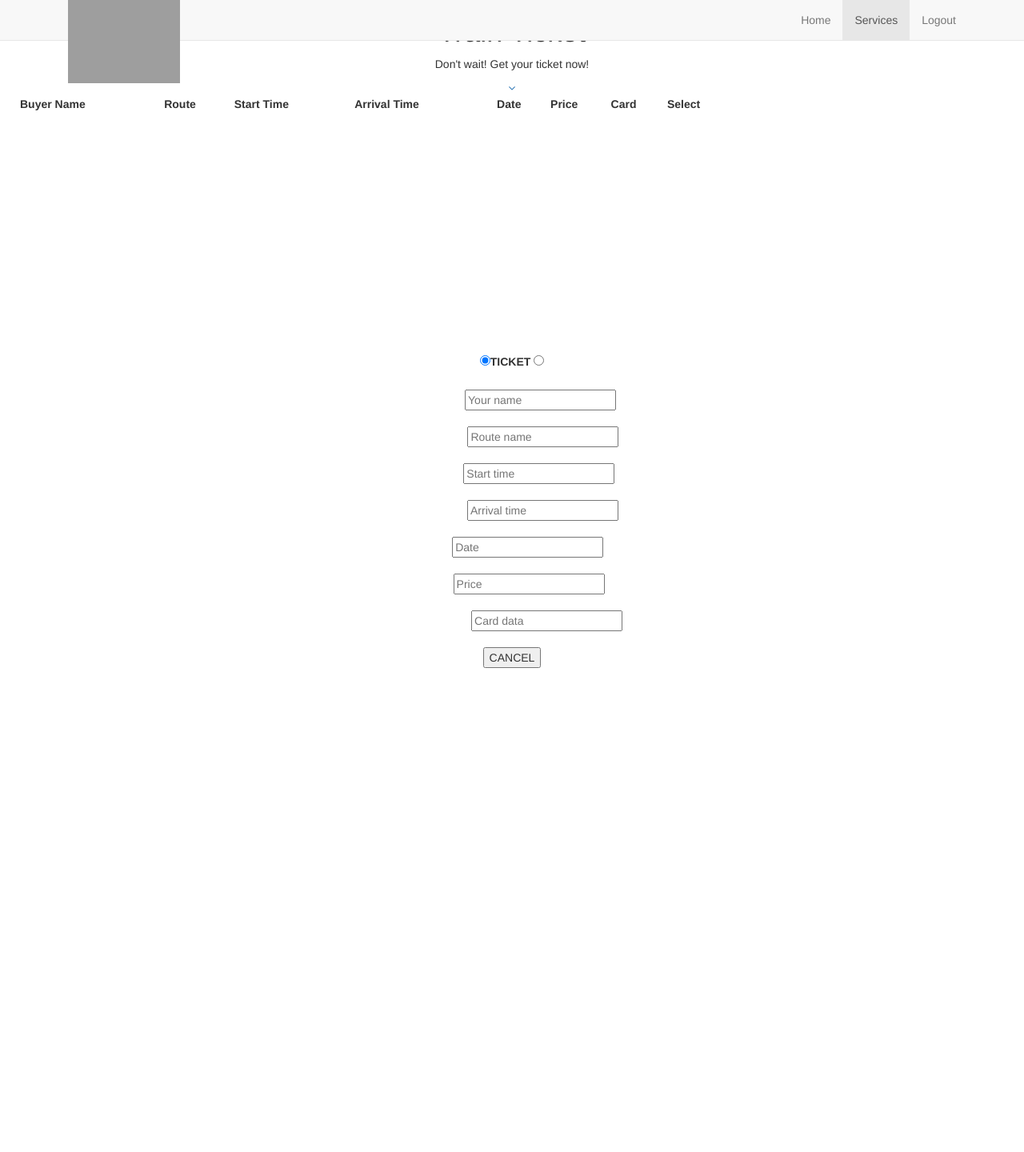
After one commit to damarismocodean/TrainTicketsBookApp, a Django app: page /Home/ViewBookings/ in a window 1280 px wide. The commit adds this page. Shown: the whole page at 80% size. Run offline with Django 4.2, Linux system fonts and the light colour scheme; a user stored in the database is signed in; tables that the repository leaves empty hold one stand-in row (values such as "Sample post"); lists and menus that the app fills with data are empty; some libraries are stand-ins or nearby versions; some web fonts are replaced; grey boxes are pictures that could not be loaded.

Commit message:
add booking and view bookings functionality and update notification system

```diff
--- a/BaseFeatures/views.py
+++ b/BaseFeatures/views.py
@@ -3,7 +3,8 @@
 from Home.models import Person
 from .forms import AddNewStation, AddNewTrain, AddNewRoute, AddNewPlanRoute, AddNewPayment, AddNewNotification, \
     DeleteTrain, \
-    ModifyTrain, DeleteStation, ModifyStation, DeleteRoute, ModifyRoute, ModifyPlanRoute, DeletePlanRoute
+    ModifyTrain, DeleteStation, ModifyStation, DeleteRoute, ModifyRoute, ModifyPlanRoute, DeletePlanRoute, \
+    AddNewBooking, DeleteBooking
 from django.template import loader
 from .models import Station, Train, Route, PlanRoute, PaymentUser, Booking, NotificationsUser
 
@@ -75,12 +76,6 @@
             plan_route.date = data['date']
             plan_route.price = data['price']
             plan_route.save()
-
-            notification = NotificationsUser()
-            notification.userID = Person.objects.get(id=1)
-            notification.message = "Added a new route"
-            notification.save()
-
         else:
             return HttpResponse('<h1>Invalid Data</h1>')
     routes = Route.objects.all()
@@ -223,6 +218,23 @@
                 plan_route.arrivalTime = data['arrivalTimeModify']
                 plan_route.date = data['dateModify']
                 plan_route.price = data['priceModify']
+
+                bookings = Booking.objects.all().filter(routeID=plan_route)
+                print(plan_route.id)
+                for book in bookings:
+                    notification = NotificationsUser()
+                    notification.userID = book.userID
+                    notification.message = \
+                        "A change has occur to rezervation: " \
+                        + str(plan_route.routeID.route_name) \
+                        + " ,start time: " + str(plan_route.startTime) \
+                        + " , arrival time: " + str(plan_route.arrivalTime) \
+                        + " ,date: " + str(plan_route.date) \
+                        + " ,price: " + str(plan_route.price)
+                    print(notification.message)
+                    print(notification.userID.id)
+                    notification.save()
+
                 plan_route.save()
             else:
                 return HttpResponse('<h1>Invalid Data</h1>')
@@ -230,13 +242,67 @@
             modify_form = ModifyPlanRoute()
             delete_form = DeletePlanRoute(request.POST)
             if delete_form.is_valid():
-                print("delete form is valid")
                 data = delete_form.cleaned_data
                 id = data['hiddenIdDelete']
                 plan_route = PlanRoute.objects.get(pk=id)
+                second_route = plan_route
+
+                bookings = Booking.objects.all().filter(routeID=second_route)
+                print(plan_route.routeID.id)
+                for book in bookings:
+                    notification = NotificationsUser()
+                    notification.userID = book.userID
+                    notification.message = \
+                        "A change has occur to rezervation:" \
+                        + str(second_route.routeID.route_name) \
+                        + " has been deleted"
+                    print(notification.message)
+                    print(notification.userID.id)
+                    notification.save()
+
                 plan_route.delete()
             else:
                 return HttpResponse('<h1>Invalid Data</h1>')
     plan_routes = PlanRoute.objects.all()
     routes = Route.objects.all()
     return HttpResponse(template.render({'plan_routes': plan_routes, 'routes': routes}, request))
+
+def add_new_booking(request):
+    template = loader.get_template('Booking.html')
+    if request.method == 'POST':
+            form = AddNewBooking(request.POST)
+            if form.is_valid():
+                data = form.cleaned_data
+                booking = Booking()
+                if request.user.is_authenticated:
+                     booking.userID = Person.objects.get(pk=request.user.id - 1)
+                     id = data['hiddenId']
+                     plan_route = PlanRoute.objects.get(pk=id)
+                     booking.routeID = plan_route
+                     print(booking.routeID.id)
+                     booking.paymentID = PaymentUser.objects.get(pk=data['cardName'])
+                     booking.save()
+                else:
+                    print("the user is not authenticated")
+            else:
+                return HttpResponse('<h1>Invalid Data</h1>')
+    if request.user.is_authenticated:
+        personA=Person.objects.get(pk=request.user.id - 1)
+        payments=PaymentUser.objects.all().filter(userID=personA)
+        plannedroutes=PlanRoute.objects.all()
+    return HttpResponse(template.render({'personA': personA, 'payments': payments, 'routes':plannedroutes}, request))
+
+def view_bookings(request):
+    template = loader.get_template('ViewBookings.html')
+    if request.method == 'POST':
+        form = DeleteBooking(request.POST)
+        if form.is_valid():
+            data = form.cleaned_data
+            id = data['hiddenId']
+            book=Booking.objects.get(pk=id)
+            book.delete()
+        else:
+            return HttpResponse('<h1>Invalid Data</h1>')
+    if request.user.is_authenticated:
+        bookings=Booking.objects.all().filter(userID=request.user.id - 1)
+    return HttpResponse(template.render({'bookings' : bookings}, request))
--- a/Home/urls.py
+++ b/Home/urls.py
@@ -17,4 +17,6 @@
     path('ViewStations/', basefeatures_views.view_stations),
     path('ViewRoutes/', basefeatures_views.view_routes),
     path('ViewPlanRoutes/', basefeatures_views.view_plan_routes),
+    path('Booking/',basefeatures_views.add_new_booking),
+    path('ViewBookings/',basefeatures_views.view_bookings)
 ]
--- a/TrainTicketsBookApp/settings.py
+++ b/TrainTicketsBookApp/settings.py
@@ -81,7 +81,7 @@
         'ENGINE': 'django.db.backends.postgresql_psycopg2',
         'NAME': 'TrainSystemDatabase',
         'USER': 'postgres',
-        'PASSWORD': 'root',
+        'PASSWORD': 'postgrest',
         'HOST': 'localhost',
         'PORT': '5432',
     }
--- /dev/null
+++ b/templates/ViewBookings.html
@@ -0,0 +1,166 @@
+{% extends 'Base.html' %}
+
+{%block style%}
+
+{% load static %}
+  <link rel="stylesheet" type="text/css" href="{%static 'css/table.css'%}">
+
+<style>
+
+table {
+	width: 900px;
+}
+
+.box {
+    max-width: 950px;
+    min-height: 280px;
+}
+
+.login-box {
+    max-width: 590px;
+    min-height: 1000px;
+}
+.button-select {
+  line-height: 1;
+  display: inline-block;
+  font-size: 1.2rem;
+  text-decoration: none;
+  border-radius: 5px;
+  color: #fff;
+  padding: 8px;
+  background-color: darken($subtle,5%);
+}
+</style>
+
+
+{%endblock%}
+
+{%block content%}
+<section id="service" class="section-padding">
+
+
+    <div class="box">
+        <center>
+            <table >
+                <thead>
+                <tr>
+                    <th>Buyer Name</th>
+                    <th>Route</th>
+                    <th>Start Time</th>
+                    <th>Arrival Time</th>
+                    <th>Date</th>
+                    <th>Price</th>
+                    <th>Card</th>
+                    <th>Select</th>
+                </tr>
+                </thead>
+                <tbody>
+
+                {% for i in bookings %}
+                <tr>
+                    <td class="userName">{{i.userID.name}}</td>
+                    <td class="routeName">{{i.routeID.routeID.route_name}}</td>
+                    <td class="startTime">{{i.routeID.startTime}}</td>
+                    <td class="arrivalTime">{{i.routeID.arrivalTime}}</td>
+                    <td class="date">{{i.routeID.date}}</td>
+                    <td class="price">{{i.routeID.price}}</td>
+                    <td class="cardData">{{i.paymentID.cardName}}</td>
+                    <td> <button class="btn btn-select" onclick="myFunction(this, {{i.id}})">Select</button> </td>
+                </tr>
+                {% endfor %}
+
+
+
+                </tbody>
+            </table>
+        </center>
+    </div>
+
+    <br>
+    <br>
+
+<center>
+
+        <div class="card">
+            <div class="login-box">
+                <div class="login-snip"> <input id="tab-1" type="radio" name="tab" class="sign-in" checked><label for="tab-1" class="tab">TICKET</label> <input id="tab-2" type="radio" name="tab" class="sign-up"><label for="tab-2" class="tab"></label>
+                    <div class="login-space">
+                        <form action="" method="POST">
+                            {% csrf_token %}
+                            <div class="login">
+                                 <input class="input" type="hidden" id="hiddenId" name="hiddenId"  value="2" />
+                                <br>
+                                <div class="group"> <label class="label">Your Name</label>
+                                    <input id="userName" name="userName" type="text" class="input" placeholder="Your name" required=""></div>
+                                <br>
+                                <div class="group"> <label class="label">Route Name</label>
+                                    <input id="routeName" name="routeName" type="text" class="input" placeholder="Route name" required=""> </div>
+                                <br>
+                                <div class="group"> <label class="label">Start Time</label>
+                                    <input id="startTime" name="startTime" type="text" class="input" placeholder="Start time" required=""> </div>
+                                <br>
+                                <div class="group"> <label class="label"> Arrival Time</label>
+                                    <input id="arrivalTime" name="arrivalTime" type="text" class="input" placeholder="Arrival time" required=""> </div>
+                                <br>
+                                <div class="group"> <label class="label">Date</label>
+                                    <input id="date" name="date" type="text" class="input" placeholder="Date" required=""> </div>
+                                <br>
+                                <div class="group"> <label class="label">Price</label>
+                                    <input id="price" name="price" type="text" class="input" placeholder="Price" required=""> </div>
+                                <br>
+                                <div class="group"> <label class="label">Payment Card</label>
+                                    <input id="cardData" name="cardData" type="text" class="input" placeholder="Card data" required=""> </div>
+                                <br>
+                                <div class="group"> <input type="submit" name ="reserve" class="button" value="CANCEL"> </div>
+                            </div>
+                        </form>
+
+                    </div>
+                </div>
+            </div>
+        </div>
+
+        </center>
+
+
+
+</section>
+
+<script>
+
+    function myFunction(element, id) {
+        var $row = $(element).closest("tr");    // Find the row
+
+        var $text = $row.find(".userName").text(); // Find the text
+        var i = document.getElementById('userName');
+        i.value = $text
+
+        var $text1 = $row.find(".routeName").text(); // Find the text
+        var i1 = document.getElementById('routeName');
+        i1.value = $text1
+
+        var $text2 = $row.find(".startTime").text(); // Find the text
+        var i2 = document.getElementById('startTime');
+        i2.value = $text2
+
+        var $text3 = $row.find(".arrivalTime").text(); // Find the text
+        var i3 = document.getElementById('arrivalTime');
+        i3.value = $text3
+
+        var $text4 = $row.find(".date").text(); // Find the text
+        var i4 = document.getElementById('date');
+        i4.value = $text4
+
+        var $text5 = $row.find(".price").text(); // Find the text
+        var i5 = document.getElementById('price');
+        i5.value = $text5
+
+        var $text6 = $row.find(".cardData").text(); // Find the text
+        var i6 = document.getElementById('cardData');
+        i6.value = $text6
+
+        var k = document.getElementById('hiddenId');
+        k.value = id
+}
+</script>
+{%endblock%}
```
Also changed, not shown: BaseFeatures/forms.py (+20 -0 lines), templates/Booking.html (added, +156 -0 lines), templates/Homepage.html (+8 -17 lines).
